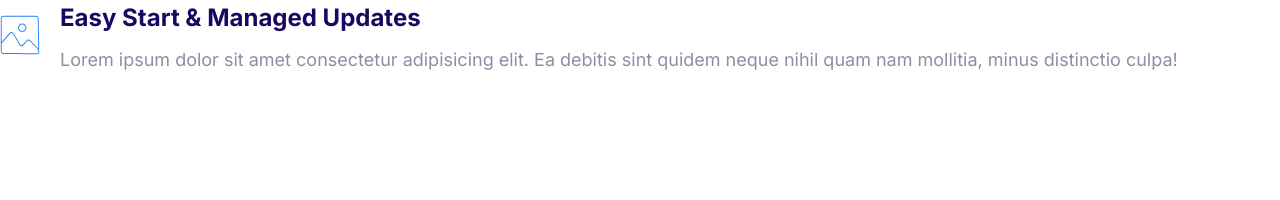
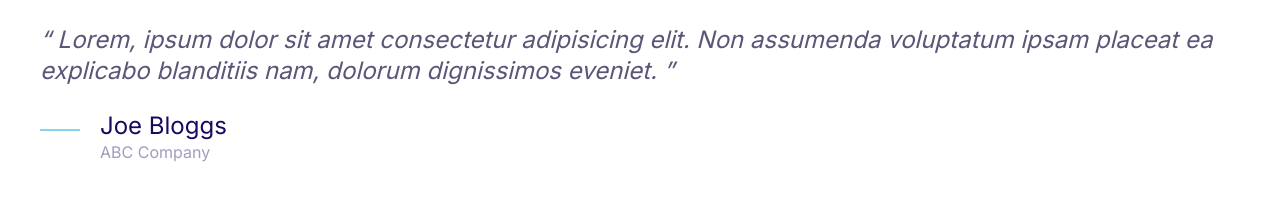
Before and after one commit to Thom52/thomify, a plain HTML site: page index.html in a window 1280 px wide. Drawn offline with Linux system fonts and the light colour scheme.

Commit message:
Built and defined styles for quotes.

```diff
--- a/css/styles.css
+++ b/css/styles.css
@@ -4,6 +4,7 @@
   --colour_accent: #ff3400;
   --colour_headings: #1b0760;
   --colour_body_text: #918ca4;
+  --colour_body_text_darker: #5c5577;
   --colour_border: #ccc;
   --border_radius: 30px;
 }
@@ -388,3 +389,53 @@ a {
 .media__image {
   margin-top: 1.5rem;
 }
+
+/* Quotes -------------------- */
+
+.quote {
+  font-size: 3rem;
+  font-style: italic;
+  color: var(--colour_body_text_darker);
+  line-height: 1.3;
+}
+
+.quote__text::before {
+  content: open-quote;
+}
+
+.quote__text::after {
+  content: close-quote;
+}
+
+.quote__author {
+  font-size: 3rem;
+  font-weight: 500;
+  font-style: normal;
+  margin-bottom: 0;
+}
+
+.quote__company {
+  font-size: 2rem;
+  font-style: normal;
+  color: var(--colour_headings);
+  opacity: 0.4;
+}
+
+.quote__line {
+  position: relative;
+  bottom: 15px;
+}
+
+@media screen and (min-width: 1024px) {
+  .quote {
+    font-size: 2.4rem;
+  }
+
+  .quote__author {
+    font-size: 2.4rem;
+  }
+
+  .quote__company {
+    font-size: 1.6rem;
+  }
+}
--- a/index.html
+++ b/index.html
@@ -15,19 +15,25 @@
     <link rel="stylesheet" href="css/styles.css" />
   </head>
   <body>
+    <blockquote class="quote">
+      <p class="quote__text">
+        Lorem, ipsum dolor sit amet consectetur adipisicing elit. Non assumenda
+        voluptatum ipsam placeat ea explicabo blanditiis nam, dolorum
+        dignissimos eveniet.
+      </p>
+      <footer>
         <div class="media">
           <div class="media__image">
-        <svg class="icon icon--primary">
-          <use xlink:href="images/sprite.svg#snap"></use>
+            <svg class="icon icon--primary quote__line">
+              <use xlink:href="images/sprite.svg#line"></use>
             </svg>
           </div>
           <div class="media__body">
-        <h3 class="media__title">Easy Start & Managed Updates</h3>
-        <p>
-          Lorem ipsum dolor sit amet consectetur adipisicing elit. Ea debitis
-          sint quidem neque nihil quam nam mollitia, minus distinctio culpa!
-        </p>
+            <h3 class="media__title quote__author">Joe Bloggs</h3>
+            <p class="quote__company">ABC Company</p>
           </div>
         </div>
+      </footer>
+    </blockquote>
   </body>
 </html>
```
Also changed, not shown: components/quotes.html (added, +20 -0 lines). Lines whose indentation alone changed are shown as unchanged.
